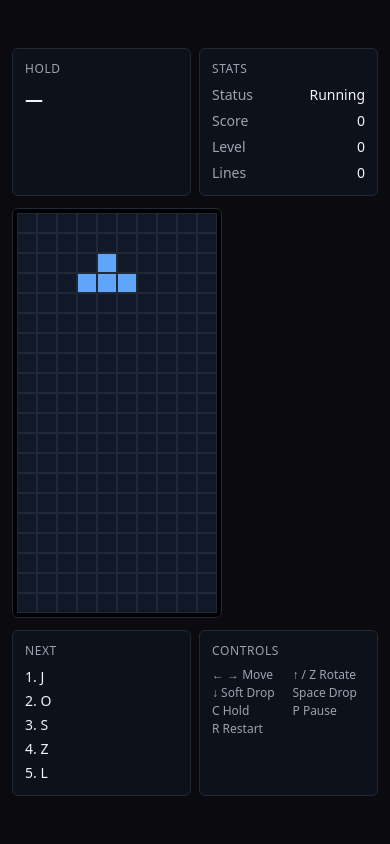
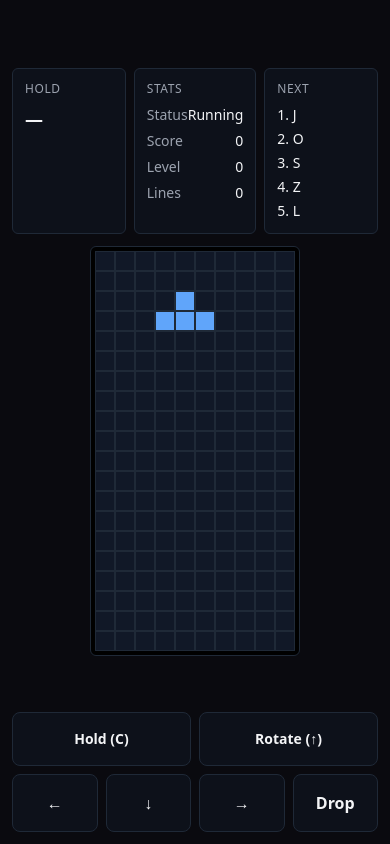
Before and after one commit to ItsRicmor/tetris-game, a Next.js app: page /tetris in a window 390 px wide. Built offline with nearby package versions, Linux system fonts and the light colour scheme.

Commit message:
Add mobile touch controls with responsive layout switching and useIsMobile hook

```diff
--- a/features/tetris/TetrisClient.tsx
+++ b/features/tetris/TetrisClient.tsx
@@ -4,12 +4,14 @@ import { useCallback, useEffect, useMemo, useState } from "react";
 import { Game } from "@/packages/tetris-engine/src";
 import { useGameLoop } from "./hooks/useGameLoop";
 import { useKeyboardControls } from "./hooks/useKeyboardControls";
+import { useIsMobile } from "./hooks/useIsMobile";
 import { Board } from "./components/Board";
 import { GameStatus } from "./components/GameStatus";
 import { Stats } from "./components/Stats";
 import { HoldDisplay } from "./components/HoldDisplay";
 import { NextQueue } from "./components/NextQueue";
 import { Controls } from "./components/Controls";
+import { TouchControls } from "./components/TouchControls";
 import { ThemeProvider, useTheme, themeConfig } from "./context/ThemeContext";
 
 const GAME_CONFIG = {
@@ -26,6 +28,7 @@ const GAME_CONFIG = {
 const TetrisClientContent = () => {
   const { theme } = useTheme();
   const colors = themeConfig[theme];
+  const isMobile = useIsMobile();
   const [mounted, setMounted] = useState(false);
   const game = useMemo(() => new Game(GAME_CONFIG), []);
   const [snap, setSnap] = useState(() => game.getSnapshot());
@@ -49,12 +52,36 @@ const TetrisClientContent = () => {
     );
   }
 
+  if (isMobile) {
     return (
-    <div className={`min-h-screen ${colors.bg} flex items-center justify-center p-3 sm:p-4`}>
-      <div className="w-full max-w-6xl">
-        <div className="flex flex-col gap-3 sm:gap-4 items-center justify-center">
-          <div className="flex flex-col sm:flex-row gap-3 w-full justify-center items-start">
-            <div className="flex gap-2 w-full sm:w-auto justify-between sm:flex-col sm:order-1">
+      <div className={`min-h-screen ${colors.bg} flex flex-col p-3`}>
+        <div className="flex-1 flex flex-col items-center justify-center gap-3">
+          <div className="flex gap-2 w-full max-w-md">
+            <HoldDisplay hold={snap.hold} canHold={snap.canHold} />
+            <Stats
+              status={snap.status}
+              score={snap.score}
+              level={snap.level}
+              lines={snap.lines}
+            />
+            <NextQueue next={snap.next} />
+          </div>
+
+          <Board snap={snap} />
+          <GameStatus status={snap.status} />
+        </div>
+
+        <div className="pb-safe">
+          <TouchControls game={game} onUpdate={updateSnapshot} />
+        </div>
+      </div>
+    );
+  }
+
+  return (
+    <div className={`min-h-screen ${colors.bg} flex items-center justify-center p-6`}>
+      <div className="flex gap-6 items-center">
+        <div className="flex flex-col gap-3">
           <HoldDisplay hold={snap.hold} canHold={snap.canHold} />
           <Stats
             status={snap.status}
@@ -64,16 +91,14 @@ const TetrisClientContent = () => {
           />
         </div>
 
-            <div className="flex flex-col gap-2 items-center sm:order-2">
+        <div className="flex flex-col gap-3 items-center">
           <Board snap={snap} />
           <GameStatus status={snap.status} />
         </div>
 
-            <div className="flex gap-2 w-full sm:w-auto justify-between sm:flex-col sm:order-3">
+        <div className="flex flex-col gap-3">
           <NextQueue next={snap.next} />
           <Controls />
-            </div>
-          </div>
         </div>
       </div>
     </div>
--- /dev/null
+++ b/features/tetris/components/TouchControls.tsx
@@ -0,0 +1,86 @@
+import { useTheme, themeConfig } from "../context/ThemeContext";
+import type { Game } from "@/packages/tetris-engine/src";
+
+interface TouchControlsProps {
+  game: Game;
+  onUpdate: () => void;
+}
+
+export const TouchControls = ({ game, onUpdate }: TouchControlsProps) => {
+  const { theme } = useTheme();
+  const colors = themeConfig[theme];
+
+  const handleAction = (action: string) => {
+    switch (action) {
+      case "left":
+        game.dispatch({ type: "MoveLeft" });
+        break;
+      case "right":
+        game.dispatch({ type: "MoveRight" });
+        break;
+      case "rotate":
+        game.dispatch({ type: "RotateCW" });
+        break;
+      case "down":
+        game.dispatch({ type: "SoftDropStart" });
+        setTimeout(() => {
+          game.dispatch({ type: "SoftDropStop" });
+          onUpdate();
+        }, 100);
+        break;
+      case "drop":
+        game.dispatch({ type: "HardDrop" });
+        break;
+      case "hold":
+        game.dispatch({ type: "Hold" });
+        break;
+    }
+    onUpdate();
+  };
+
+  const buttonClass = `${colors.card} ${colors.border} border rounded-lg p-4 active:scale-95 transition-transform font-semibold ${colors.text}`;
+
+  return (
+    <div className="w-full max-w-md mx-auto">
+      <div className="grid grid-cols-4 gap-2">
+        <button
+          onTouchStart={() => handleAction("hold")}
+          className={`${buttonClass} col-span-2 text-sm`}
+        >
+          Hold (C)
+        </button>
+        <button
+          onTouchStart={() => handleAction("rotate")}
+          className={`${buttonClass} col-span-2 text-sm`}
+        >
+          Rotate (↑)
+        </button>
+
+        <button
+          onTouchStart={() => handleAction("left")}
+          className={buttonClass}
+        >
+          ←
+        </button>
+        <button
+          onTouchStart={() => handleAction("down")}
+          className={buttonClass}
+        >
+          ↓
+        </button>
+        <button
+          onTouchStart={() => handleAction("right")}
+          className={buttonClass}
+        >
+          →
+        </button>
+        <button
+          onTouchStart={() => handleAction("drop")}
+          className={`${buttonClass} bg-blue-500/20 border-blue-500`}
+        >
+          Drop
+        </button>
+      </div>
+    </div>
+  );
+};
--- /dev/null
+++ b/features/tetris/hooks/useIsMobile.ts
@@ -0,0 +1,17 @@
+import { useEffect, useState } from "react";
+
+export const useIsMobile = () => {
+  const [isMobile, setIsMobile] = useState(false);
+
+  useEffect(() => {
+    const checkMobile = () => {
+      setIsMobile(window.innerWidth < 768);
+    };
+
+    checkMobile();
+    window.addEventListener("resize", checkMobile);
+    return () => window.removeEventListener("resize", checkMobile);
+  }, []);
+
+  return isMobile;
+};
```
Lines whose indentation alone changed are shown as unchanged.
